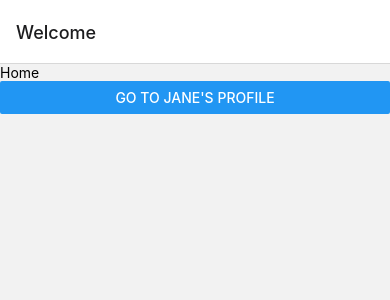
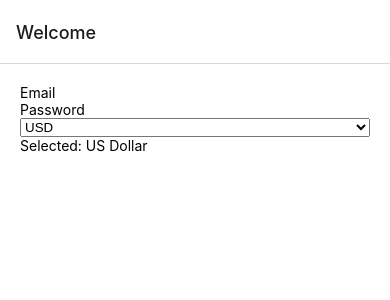
Before and after one commit to vinothmoorthkumar/react_native_push_notification, a React Native app: screen /Home in a window 390 px wide. Shown: the top 300 px of the page. Built offline with nearby package versions, Linux system fonts and the light colour scheme.

Commit message:
form added

```diff
--- a/App.js
+++ b/App.js
@@ -49,12 +49,6 @@ const App = () => {
   );
 }
 
-const styles = StyleSheet.create({
-  container: {
-    marginTop: 20,
-    flex: 1,
-    backgroundColor: "#fff",
-  }
-});
+
 
 export default App;
--- a/package.json
+++ b/package.json
@@ -14,6 +14,7 @@
     "@react-native-async-storage/async-storage": "^1.17.10",
     "@react-native-firebase/app": "^15.3.0",
     "@react-native-firebase/messaging": "^15.3.0",
+    "@react-native-picker/picker": "^2.4.4",
     "@react-navigation/native": "^6.0.12",
     "@react-navigation/native-stack": "^6.8.0",
     "axios": "^0.27.2",
--- a/src/components/HomeScreen.js
+++ b/src/components/HomeScreen.js
@@ -1,21 +1,62 @@
-import React from 'react'
-import {
-    Button,
-    Text,
-    View
-  } from 'react-native';
+import React, {useState} from 'react'
+import { Button, TextInput, Text, View } from 'react-native';
+import { styles } from "../style/style";
+import { StyleSheet } from 'react-native';
+import { Picker } from '@react-native-picker/picker';
 
 export const HomeScreen = ({ navigation }) => {
+  const [currency, setCurrency] = useState('US Dollar');
+
   return (
-    <View>
-      <Text>Home</Text>
-      <Button
-      title="Go to Jane's profile"
-      onPress={() =>
-        navigation.navigate('Notification')
-      }
-    />
+    <View style={styles.container}>
+      <View>
+        <TextInput
+          placeholder="Email" />
+        <TextInput
+          secureTextEntry={true}
+          placeholder="Password"
+        />
+        <Picker
+          selectedValue={currency}
+          onValueChange={currentCurrency => setCurrency(currentCurrency)}>
+          <Picker.Item label="USD" value="US Dollars" />
+          <Picker.Item label="EUR" value="Euro" />
+          <Picker.Item label="NGN" value="Naira" />
+        </Picker>
+        <Text>
+          Selected: {currency}
+        </Text>
+      </View>
+
+
+
+
+      {/* <Text style={homeStyles.style1}>Text1</Text>
+      <Text style={homeStyles.style2}>Text2</Text>
+      <View style={homeStyles.style3}>
+        <Button
+          title="Go to Jane's profile"
+          onPress={() =>
+            navigation.navigate('Notification')
+          } />
+      </View> */}
     </View>
-
   );
 };
+
+
+const homeStyles = StyleSheet.create({
+  style1: {
+    flex: 1,
+    backgroundColor: "red"
+  },
+  style2: {
+    flex: 2,
+    backgroundColor: "yellow"
+
+  },
+  style3: {
+    flex: 3,
+    backgroundColor: "orange"
+  }
+});
--- /dev/null
+++ b/src/style/style.js
@@ -0,0 +1,13 @@
+
+import {StyleSheet} from 'react-native';
+
+
+export const styles = StyleSheet.create({
+    container: {
+        // justifyContent:'center',
+        alignCenter:'center',
+        padding:20,
+        flex: 1,
+        backgroundColor: "#fff",
+    }
+});
```
Also changed, not shown: 2 other files (tests, documents, lock files or other folders).
